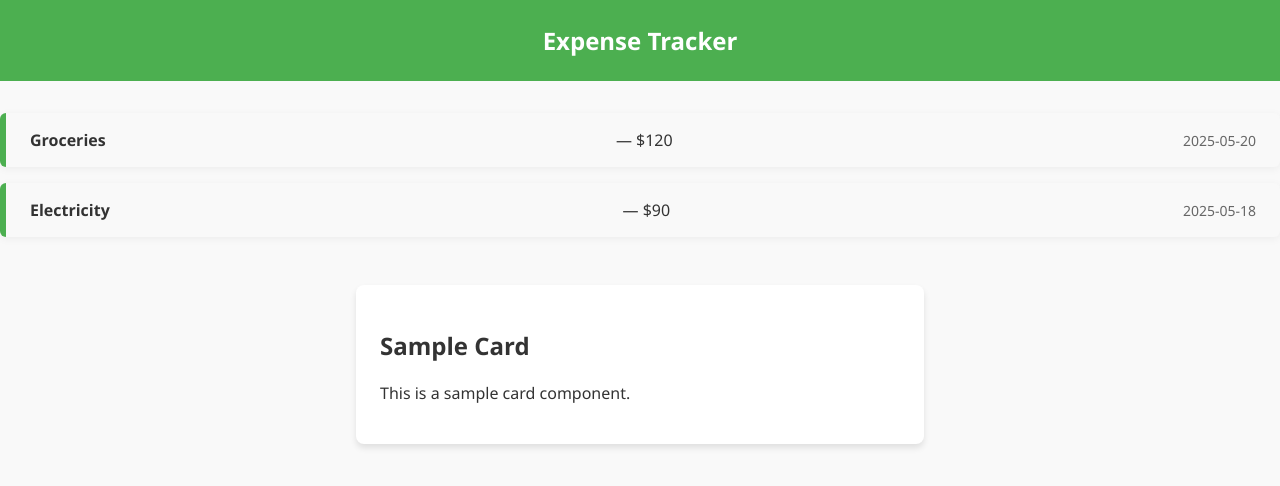
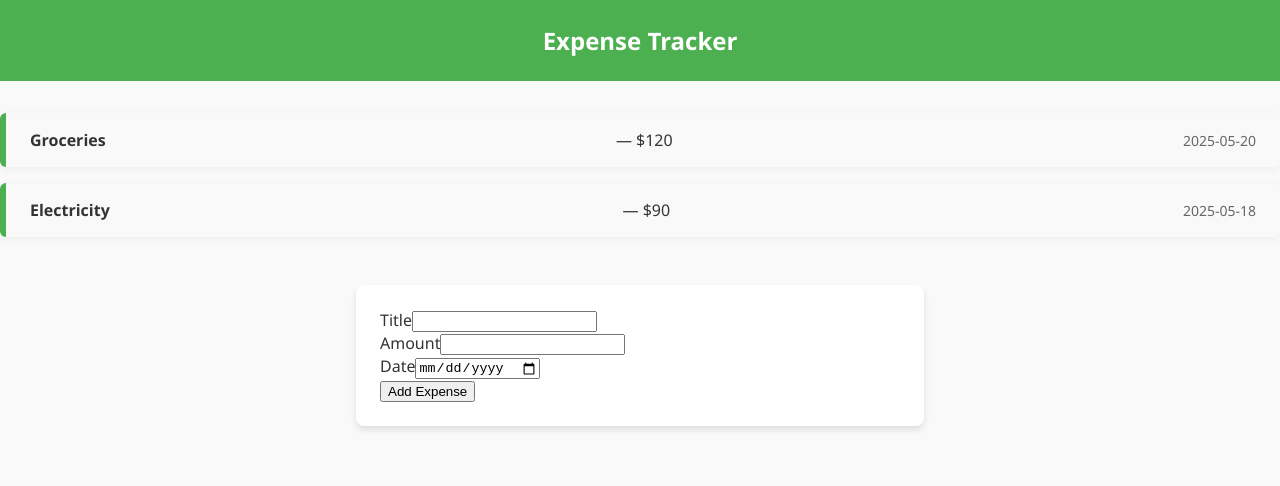
Before and after one commit to Dor-Ka/frontend-react-expense-tracker, a React (Vite) app: page / in a window 1280 px wide. Shown: the top 486 px of the page. Built offline with nearby package versions, Linux system fonts and the light colour scheme.

Commit message:
feat: integrate ExpenseForm in App and log submitted data

```diff
--- a/src/App.jsx
+++ b/src/App.jsx
@@ -3,9 +3,14 @@ import Container from "./components/Container/Container";
 import Card from "./components/Card/Card";
 import ExpenseList from "./features/expenses/ExpenseList/ExpenseList";
 import { dummyExpenses } from "./features/expenses/dummyExpenses";
+import ExpenseForm from "./components/ExpenseForm/ExpenseForm";
 
 
-const App = () => {
+function App() {
+  const handleAddExpense = (expense) => {
+    console.log("New expense added:", expense);
+  };
+
   return (
     <>
       <Header />
@@ -13,8 +18,7 @@ const App = () => {
 
       <Container>
         <Card>
-          <h2>Sample Card</h2>
-          <p>This is a sample card component.</p>
+          <ExpenseForm onAddExpense={handleAddExpense} />
         </Card>
       </Container>
     </>
```
